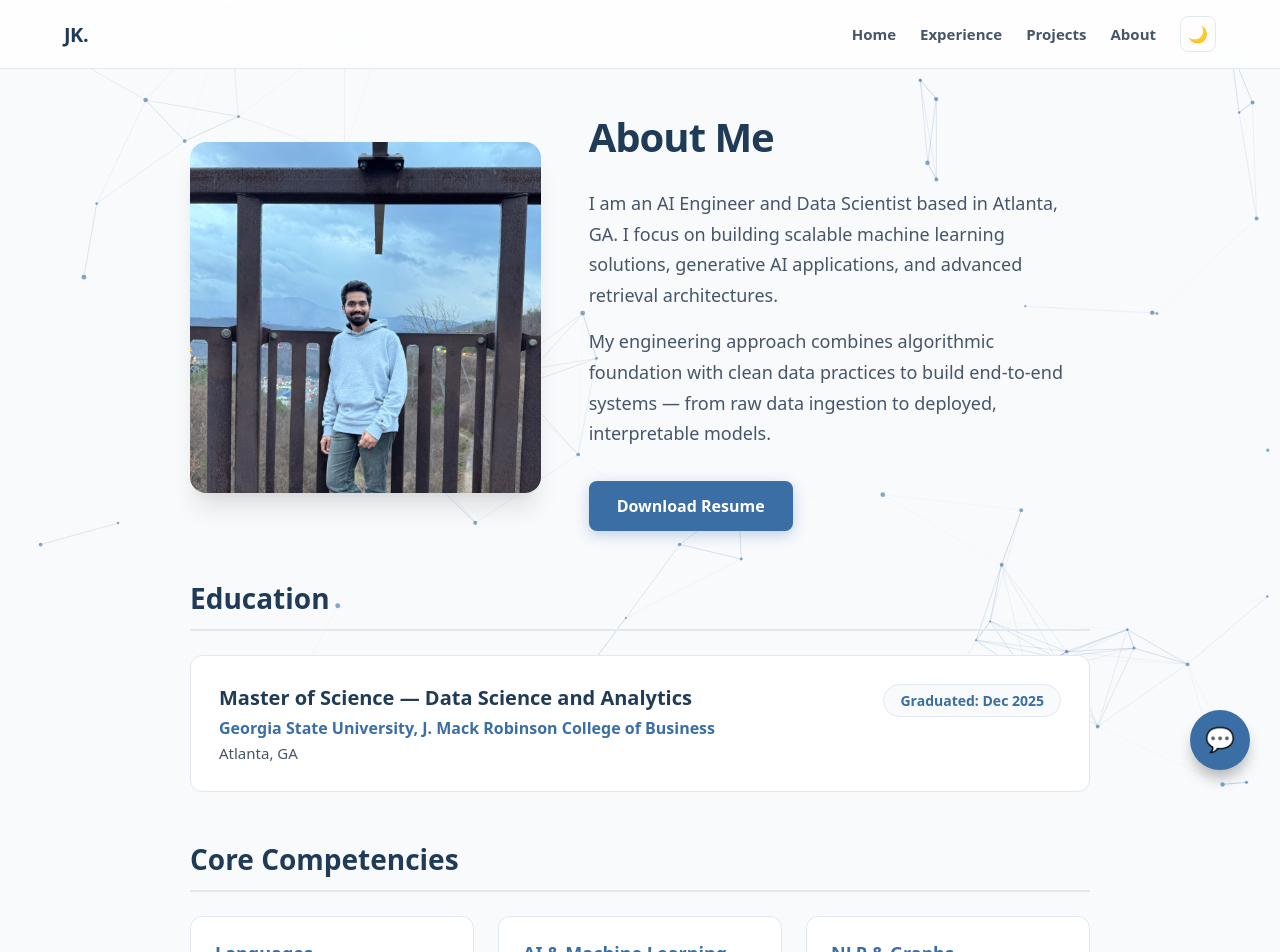
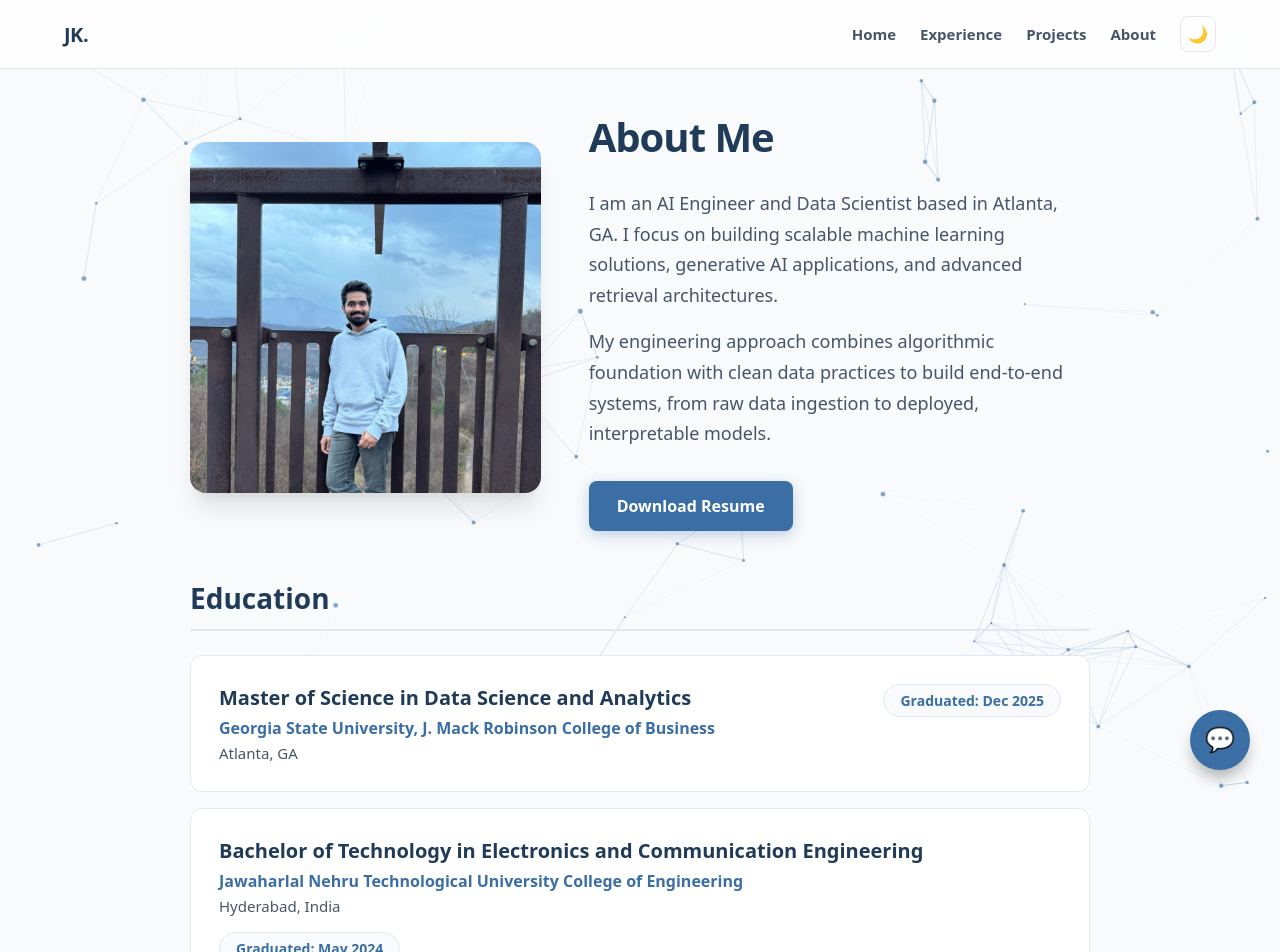
Before and after one commit to JashwanthK7/my-portfolio, a Next.js app: page /about in a window 1280 px wide. Shown: the top 952 px of the page. Built offline with nearby package versions, Linux system fonts and the light colour scheme.

Commit message:
Updated pages

```diff
--- a/src/app/about/page.js
+++ b/src/app/about/page.js
@@ -22,7 +22,7 @@ export default function About() {
                         I am an AI Engineer and Data Scientist based in Atlanta, GA. I focus on building scalable machine learning solutions, generative AI applications, and advanced retrieval architectures.
                     </p>
                     <p style={{ fontSize: "18px", color: "var(--text-secondary)", lineHeight: "1.7", marginBottom: "32px" }}>
-                        My engineering approach combines algorithmic foundation with clean data practices to build end-to-end systems — from raw data ingestion to deployed, interpretable models.
+                        My engineering approach combines algorithmic foundation with clean data practices to build end-to-end systems, from raw data ingestion to deployed, interpretable models.
                     </p>
 
                     <a
@@ -56,7 +56,7 @@ export default function About() {
                 <div style={{ background: "var(--card-bg)", padding: "28px", borderRadius: "12px", border: "1px solid var(--border-color)", display: "flex", flexWrap: "wrap", justifyContent: "space-between", alignItems: "flex-start", gap: "16px" }}>
                     <div>
                         <h3 style={{ fontSize: "20px", fontWeight: "700", color: "var(--text-primary)", marginBottom: "6px" }}>
-                            Master of Science — Data Science and Analytics
+                            Master of Science in Data Science and Analytics
                         </h3>
                         <p style={{ fontSize: "16px", color: "var(--accent-blue)", fontWeight: "600", marginBottom: "4px" }}>
                             Georgia State University, J. Mack Robinson College of Business
@@ -67,6 +67,23 @@ export default function About() {
                     </div>
                     <div style={{ background: "var(--bg-color)", border: "1px solid var(--border-color)", color: "var(--accent-blue)", padding: "6px 16px", borderRadius: "20px", fontSize: "14px", fontWeight: "700", whiteSpace: "nowrap" }}>
                         Graduated: Dec 2025
+                    </div>
+                </div>
+
+                <div style={{ background: "var(--card-bg)", padding: "28px", borderRadius: "12px", border: "1px solid var(--border-color)", display: "flex", flexWrap: "wrap", justifyContent: "space-between", alignItems: "flex-start", gap: "16px", marginTop: "16px" }}>
+                    <div>
+                        <h3 style={{ fontSize: "20px", fontWeight: "700", color: "var(--text-primary)", marginBottom: "6px" }}>
+                            Bachelor of Technology in Electronics and Communication Engineering
+                        </h3>
+                        <p style={{ fontSize: "16px", color: "var(--accent-blue)", fontWeight: "600", marginBottom: "4px" }}>
+                            Jawaharlal Nehru Technological University College of Engineering
+                        </p>
+                        <p style={{ fontSize: "15px", color: "var(--text-secondary)", fontWeight: "500" }}>
+                            Hyderabad, India
+                        </p>
+                    </div>
+                    <div style={{ background: "var(--bg-color)", border: "1px solid var(--border-color)", color: "var(--accent-blue)", padding: "6px 16px", borderRadius: "20px", fontSize: "14px", fontWeight: "700", whiteSpace: "nowrap" }}>
+                        Graduated: May 2024
                     </div>
                 </div>
             </div>
```
